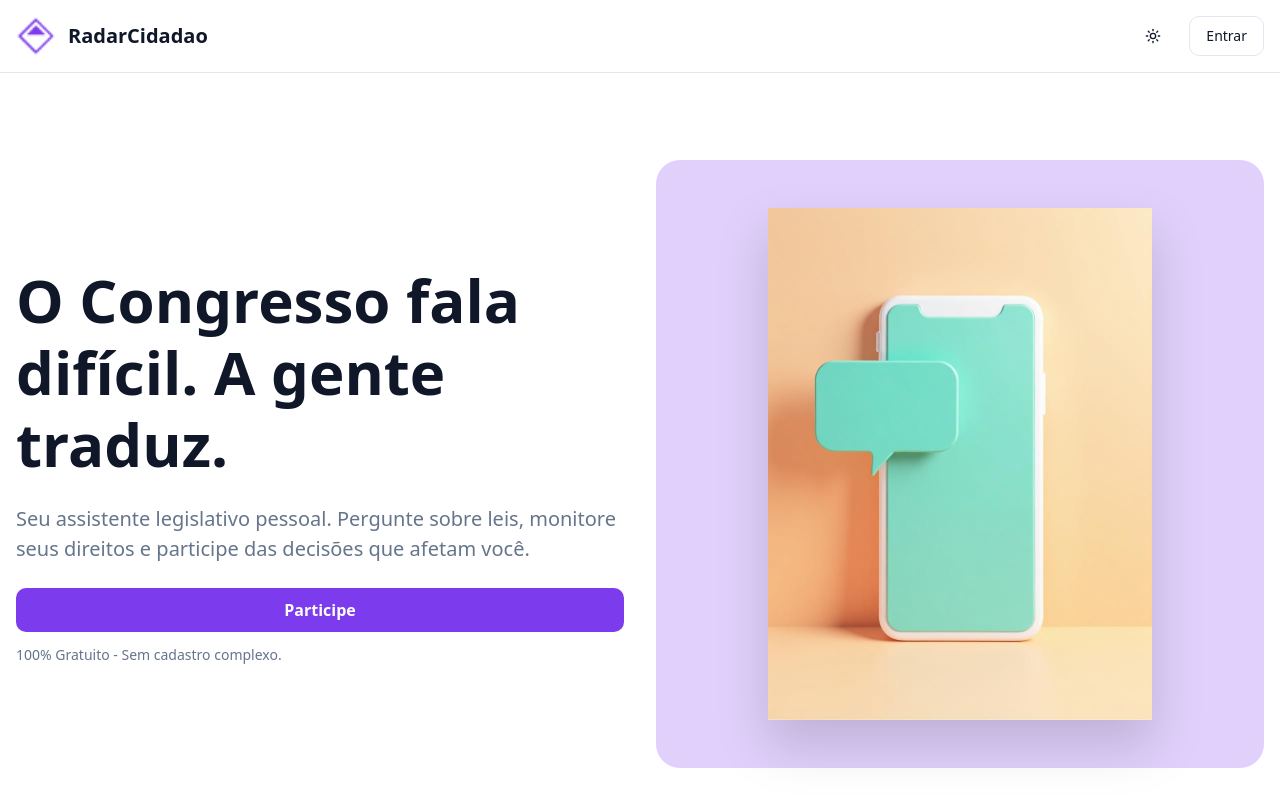
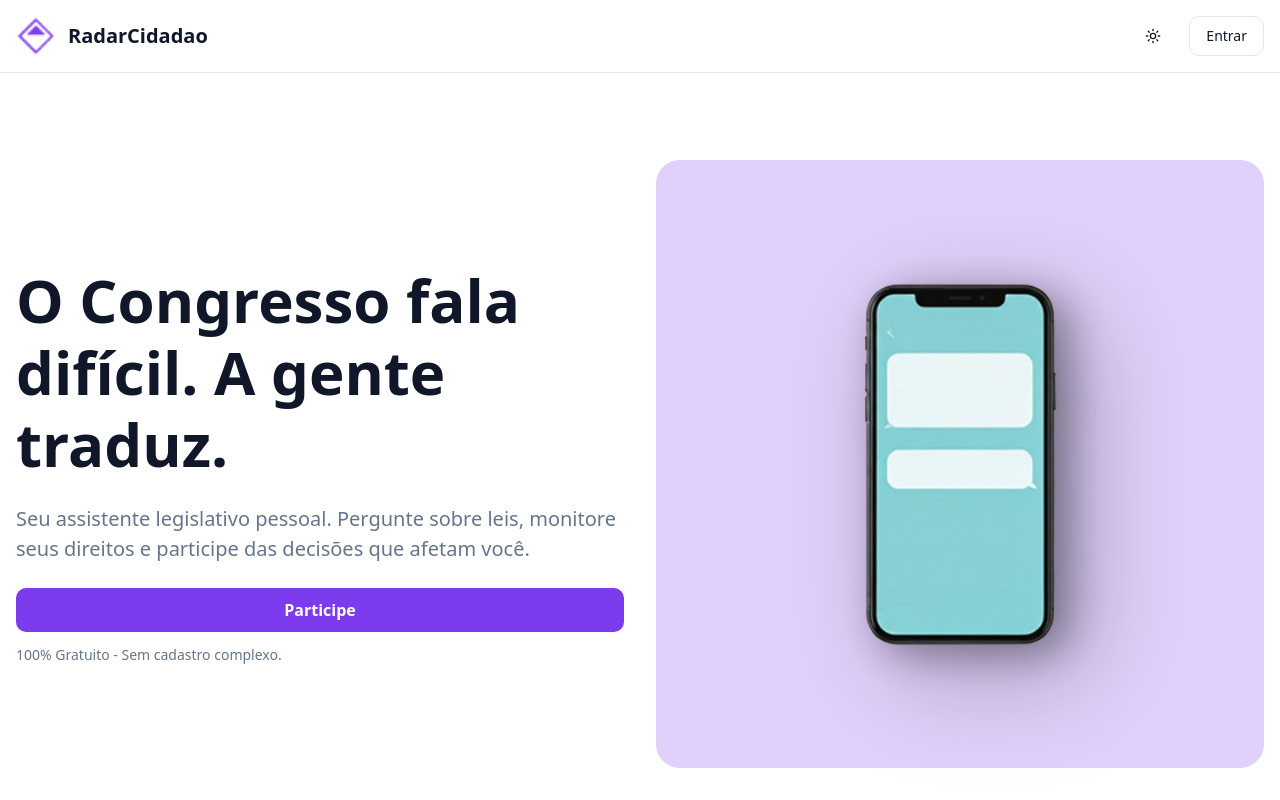
Before and after one commit to allanlucn/devsDeImpactoOnline, a React (Vite) app in the folder front-end/: page / in a window 1280 px wide. Shown: the top 800 px of the page. Built offline with nearby package versions, Linux system fonts and the light colour scheme; no server answers.

Commit message:
feat: improved landingPage

```diff
--- a/front-end/src/pages/LandingPage.jsx
+++ b/front-end/src/pages/LandingPage.jsx
@@ -3,7 +3,7 @@ import { useNavigate } from "react-router-dom";
 import { Button } from "../components/ui/button";
 import { Card, CardContent } from "../components/ui/card";
 import { MessageSquare, Scale, DollarSign, Send, Sparkles } from "lucide-react";
-import heroPhone from "../assets/hero-phone.png";
+import heroPhone from "../assets/hero-phoneNoBg.png";
 import logo from "../assets/logo.png";
 import "../styles/LandingPage.css";
 import { ThemeToggle } from "../components/ThemeToggle";
@@ -229,7 +229,7 @@ const LandingPage = () => {
             </p>
           </div>
           <div className="grid md:grid-cols-3 gap-8">
-            <Card className="p-6 hover:shadow-lg transition-shadow bg-card border-border">
+            <Card className="community-card p-6 bg-card border-border">
               <CardContent className="flex flex-col items-center text-center p-0">
                 <div className="mb-4 p-3 bg-primary/10 rounded-full text-primary">
                   <MessageSquare className="w-8 h-8" />
@@ -240,7 +240,7 @@ const LandingPage = () => {
                 </p>
               </CardContent>
             </Card>
-            <Card className="p-6 hover:shadow-lg transition-shadow bg-card border-border">
+            <Card className="community-card p-6 bg-card border-border">
               <CardContent className="flex flex-col items-center text-center p-0">
                 <div className="mb-4 p-3 bg-primary/10 rounded-full text-primary">
                   <Sparkles className="w-8 h-8" />
@@ -251,7 +251,7 @@ const LandingPage = () => {
                 </p>
               </CardContent>
             </Card>
-            <Card className="p-6 hover:shadow-lg transition-shadow bg-card border-border">
+            <Card className="community-card p-6 bg-card border-border">
               <CardContent className="flex flex-col items-center text-center p-0">
                 <div className="mb-4 p-3 bg-primary/10 rounded-full text-primary">
                   <Scale className="w-8 h-8" />
--- a/front-end/src/styles/LandingPage.css
+++ b/front-end/src/styles/LandingPage.css
@@ -142,14 +142,28 @@
 
 .hero-phone {
   margin: 0 auto;
-  max-width: 20rem;
+  width: 100%;
+  max-width: 21.6rem;
   animation: fade-in 0.3s ease-out;
-  filter: drop-shadow(0 25px 25px rgb(0 0 0 / 0.15));
+  filter: drop-shadow(15px 10px 20px rgb(0 0 0 / 0.35))
+          drop-shadow(25px 25px 50px rgb(0 0 0 / 0.25));
+}
+
+@media (min-width: 640px) {
+  .hero-phone {
+    max-width: 26.4rem;
+  }
 }
 
 @media (min-width: 768px) {
   .hero-phone {
-    max-width: 24rem;
+    max-width: 31.2rem;
+  }
+}
+
+@media (min-width: 1024px) {
+  .hero-phone {
+    max-width: 36rem;
   }
 }
 
@@ -204,11 +218,22 @@
 .feature-card {
   border: none;
   box-shadow: 0 1px 3px 0 rgb(0 0 0 / 0.1);
-  transition: box-shadow 0.2s;
+  transition: all 0.3s ease;
 }
 
 .feature-card:hover {
-  box-shadow: 0 4px 6px -1px rgb(0 0 0 / 0.1);
+  box-shadow: 0 10px 25px -5px rgb(0 0 0 / 0.2), 0 8px 10px -6px rgb(0 0 0 / 0.1);
+  transform: translateY(-4px);
+}
+
+/* Community cards - same hover effect */
+.community-card {
+  transition: all 0.3s ease;
+}
+
+.community-card:hover {
+  box-shadow: 0 10px 25px -5px rgb(0 0 0 / 0.2), 0 8px 10px -6px rgb(0 0 0 / 0.1);
+  transform: translateY(-4px);
 }
 
 .feature-content {
```
Also changed, not shown: front-end/src/assets/hero-phone.png, front-end/src/assets/hero-phoneNoBg.png (added).
